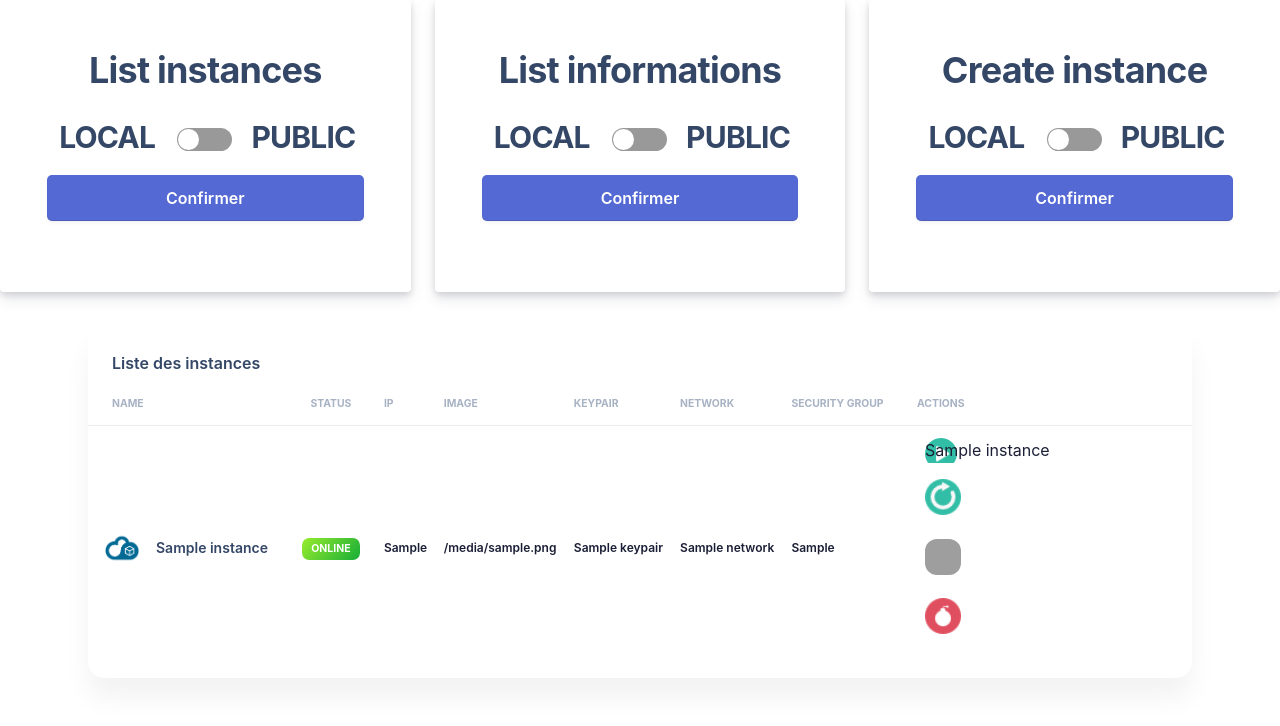
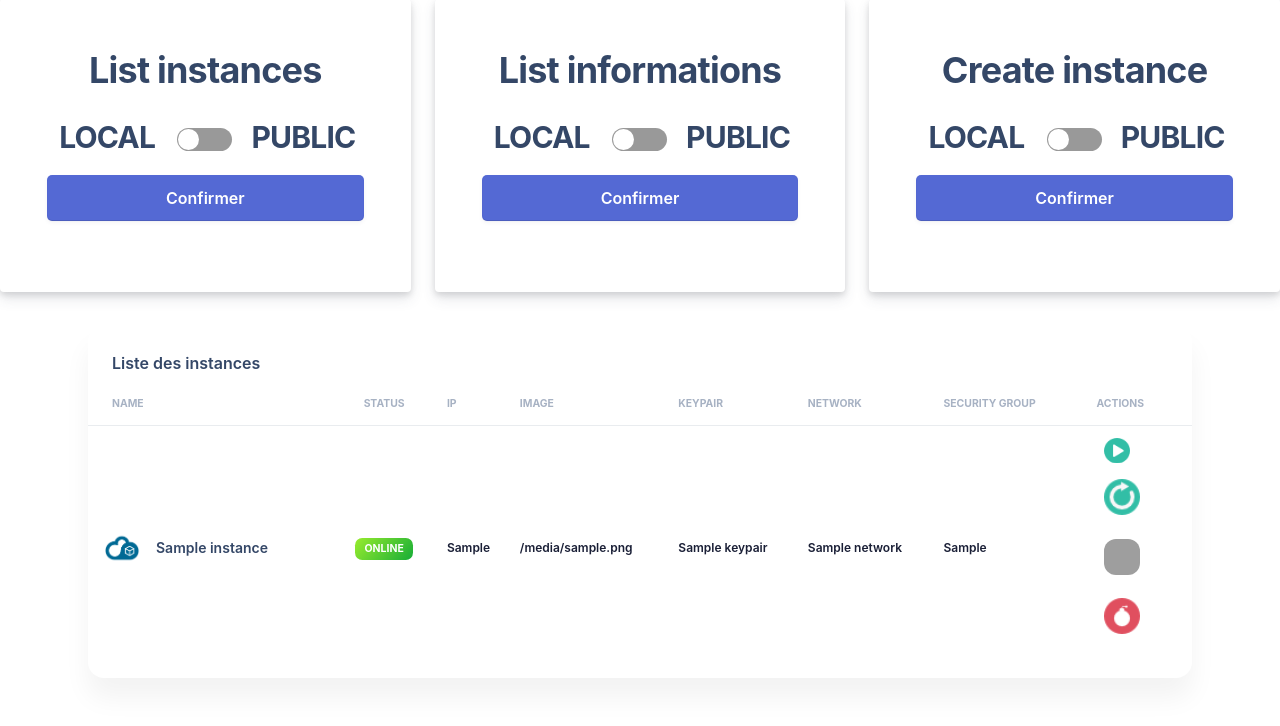
Before and after one commit to PAPAMICA/python-OpenStack-HybridCloud, a Flask app: template templates/index.html in a window 1280 px wide. Shown: the part 165-891 px from the top of the page. Run offline with Flask 2, Linux system fonts and the light colour scheme; the template is opened without the code that fills it: most values are stand-ins (such as "Sample title", 1, 10 or a date in 2020); some libraries are stand-ins or nearby versions; grey boxes are pictures that could not be loaded.

Commit message:
Test HTML

```diff
--- a/static/css/styles.css
+++ b/static/css/styles.css
@@ -375,13 +375,16 @@ span.status-offline {
 /* -------- Buton Styles ------------*/
 
 button, input[name="start"]{
-  color: inherit !important;
+  color: #1fe0 !important;
   border: none !important;
   padding: 0 !important;
   font: inherit !important;
   cursor: pointer !important;
   outline: inherit !important;
+  width: 30px;
 }
 button, input[name="start"] {
   background:url(/static/img/start.png) no-repeat;
+  background-size: 26px;
+  margin: auto;
 }
```
